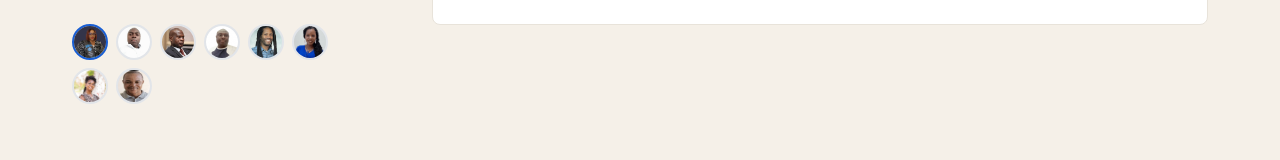
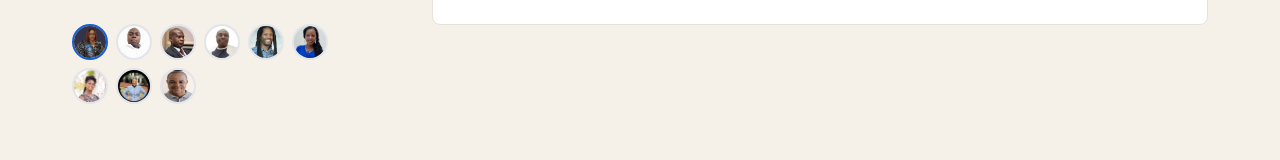
Before and after one commit to GOGIVAM/inscription_concours, a React (Vite) app: page / in a window 1280 px wide. Shown: the part 3040-3200 px from the top of the page. Built offline with nearby package versions, Linux system fonts and the light colour scheme.

Commit message:
Mide à jour

```diff
--- a/src/App.jsx
+++ b/src/App.jsx
@@ -121,6 +121,15 @@ const PROJECT_LEADERS = [
     bio: 'With over 15 years advancing equity and innovation across Africa and the US, Dr. Bass-Flimmons leads NIH-funded mobile health education in Ghana and co-founded SheSTEAM — an AI and digital storytelling empowerment program that has reached 1,000+ girls across South Africa. Her work spans Ghana, Zambia, Kenya, and Malawi. Honors include the GSU International Staff Award, the State of Georgia Research Award, and the Outstanding Dissertation Award in Learning Technologies.',
   },
   {
+    name: 'Dr. Melissa Speight Vaughn',
+    role: 'Research Scientist · Boston University | President · African Research Collaborative (ARC)',
+    contact: '',
+    photo: '/melissa_speight_vaughn.png',
+    initials: 'MS',
+    tags: ['STEM & STEAM', 'Participatory Research', 'Global Education'],
+    bio: 'With over 20 years of experience in education, STEM programming, and international research, Dr. Speight Vaughn designs youth-centered innovation programs across the US and Africa — including hackathons and digital learning initiatives in South Africa and Ghana. A facilitator for the Mandela Washington Fellowship, she brings deep expertise in curriculum design, digital toolkits, and culturally responsive pedagogy. As President of the African Research Collaborative, she bridges research, technology, and community engagement to drive sustainable, youth-driven innovation.',
+  },
+  {
     name: 'Yannick Malong',
     role: 'Senior Lecturer, Computer Engineering & Telecom · ENSPD, University of Douala',
     contact: '',
```
Also changed, not shown: public/melissa_speight_vaughn.png (added).
